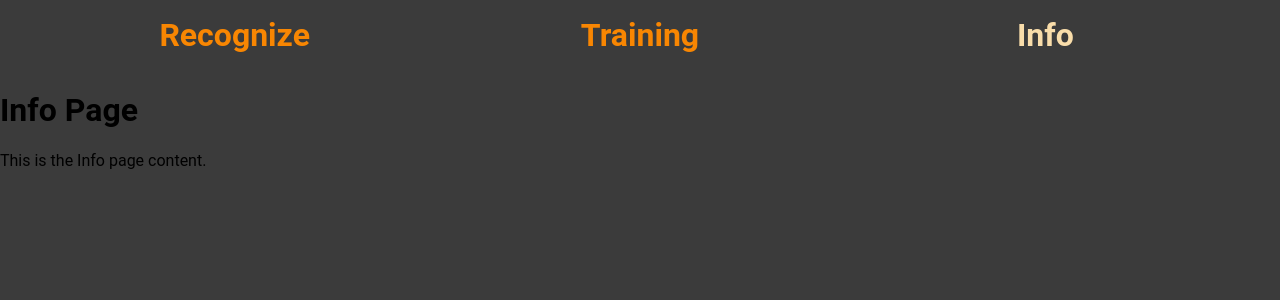
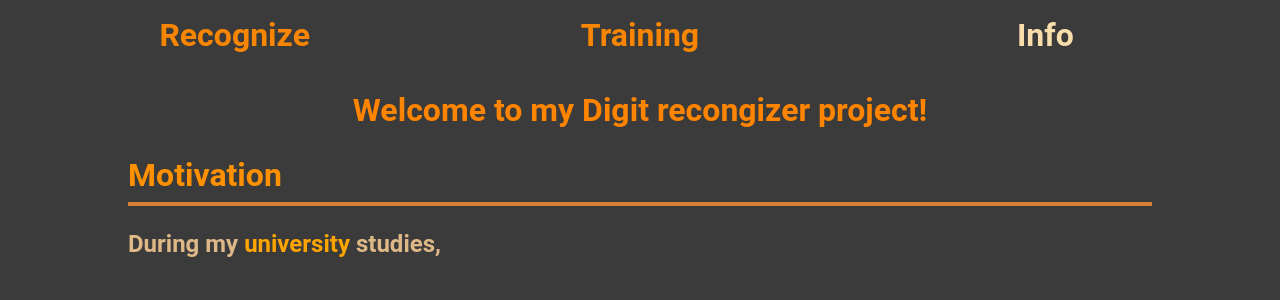
Before and after one commit to tvili10/Frontend-for-my-Digit-Recognizer-project, a React (Create React App) app: page /info in a window 1280 px wide. Shown: the top 300 px of the page. Built offline with nearby package versions, Linux system fonts and the light colour scheme.

Commit message:
Fixed code

```diff
--- a/src/pages/Info.js
+++ b/src/pages/Info.js
@@ -1,10 +1,17 @@
 import React from 'react';
+import "../styles/infostyle.css"
+
 
 function Info() {
   return (
     <div>
-      <h1>Info Page</h1>
-      <p>This is the Info page content.</p>
+      <h1 className='title'>Welcome to my Digit recongizer project!</h1>
+      <div className='section'>
+        <h2 className='subtitle'>Motivation</h2>
+        <hr className='subtitle-separator'/>
+        <p className='subtitle-info'>During my <span className='highlighted-info'>university </span> studies,</p>
+
+      </div>
     </div>
   );
 }
--- /dev/null
+++ b/src/styles/infostyle.css
@@ -0,0 +1,35 @@
+
+
+.title {
+    text-align: center;
+    color: rgb(255, 132, 0);
+    font-weight: bolder;
+
+}
+
+.subtitle {
+    color: rgb(255, 145, 0);
+    margin-bottom: 0;
+    font-size: 2em;
+}
+
+.section{
+    display: block;
+    margin-left: auto;
+    margin-right: auto;
+    width: 80%;
+}
+
+.subtitle-separator{
+    border: 2px solid rgb(215, 129, 54);
+}
+
+.subtitle-info{
+    color: burlywood;
+    font-weight: bolder;
+    font-size: 1.5em;
+}
+
+.highlighted-info {
+    color: orange;
+}
```
Also changed, not shown: 1 other file (tests, documents, lock files or other folders).
